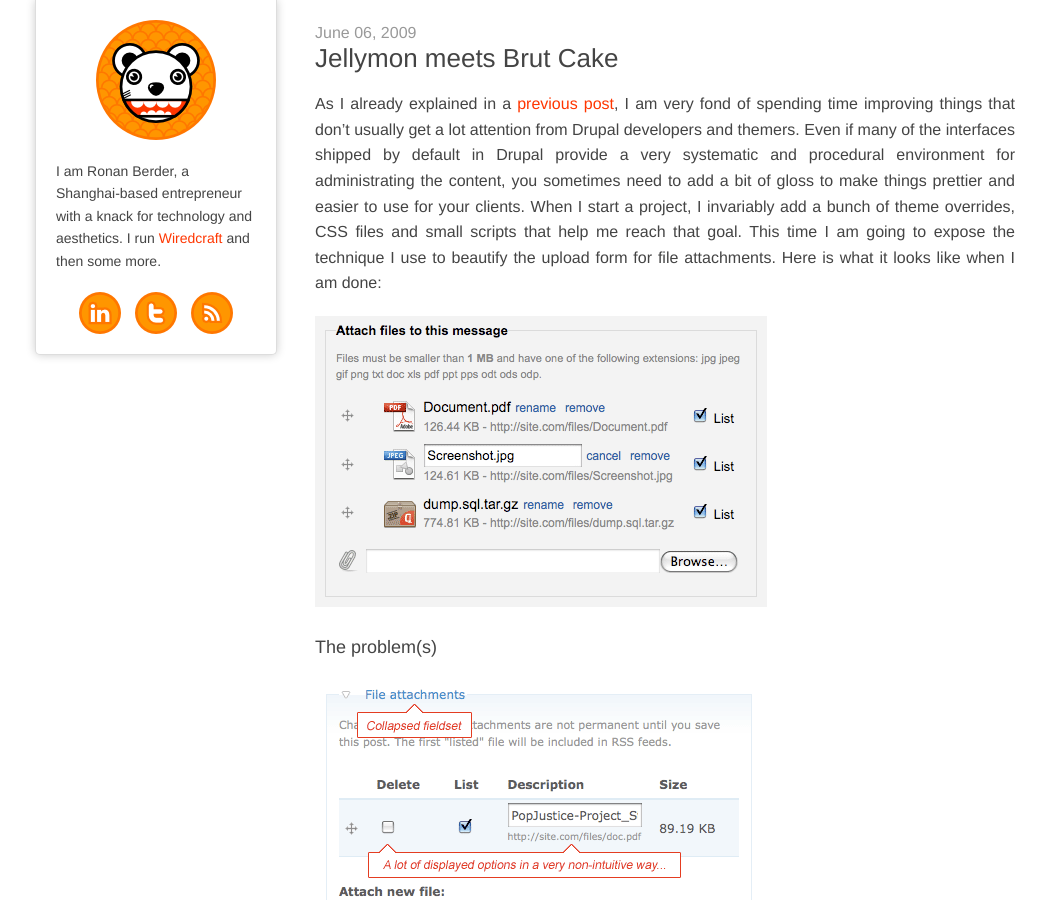
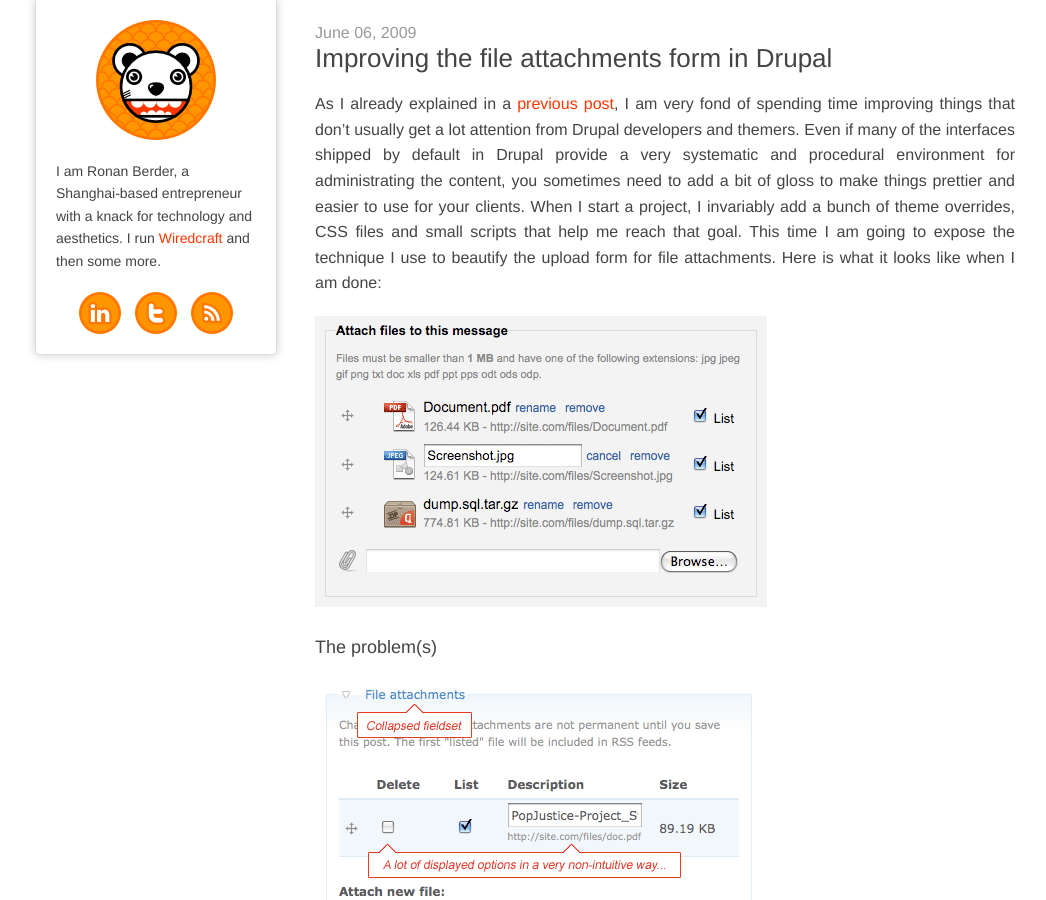
Before and after one commit to hunvreus/hunvreus.github.io, a Jekyll site: the page built from _posts/2009-06-06-improving-file-attachments-form-drupal.md, in a window 1280 px wide and 900 px high. Shown: the whole window, without its empty margins (5-1051 px from the left). Built offline with Jekyll 4.4.1, drawn with Linux system fonts in a browser that asks for light colours; nearby versions of some CDN libraries; some web fonts are replaced; comment, search, counter and statistics services are not loaded.

Commit message:
Updated _posts/2009-06-06-improving-file-attachments-form-drupal.md

```diff
--- a/_posts/2009-06-06-improving-file-attachments-form-drupal.md
+++ b/_posts/2009-06-06-improving-file-attachments-form-drupal.md
@@ -1,12 +1,8 @@
 ---
 layout: post
-title: "Jellymon meets Brut Cake"
+title: "Improving the file attachments form in Drupal"
+comments: true
 published: true
-media: [
-  [image1.png, "caption"],
-  [image2.png, "caption"],
-  [image3.png, "caption"]
-]
 ---
 
 As I already explained in a [previous post](/2009/04/16/theming-almost-hidden/), I am very fond of spending time improving things that don't usually get a lot attention from Drupal developers and themers. Even if many of the interfaces shipped by default in Drupal provide a very systematic and procedural environment for administrating the content, you sometimes need to add a bit of gloss to make things prettier and easier to use for your clients. When I start a project, I invariably add a bunch of theme overrides, CSS files and small scripts that help me reach that goal. This time I am going to expose the technique I use to beautify the upload form for file attachments. Here is what it looks like when I am done:
```
